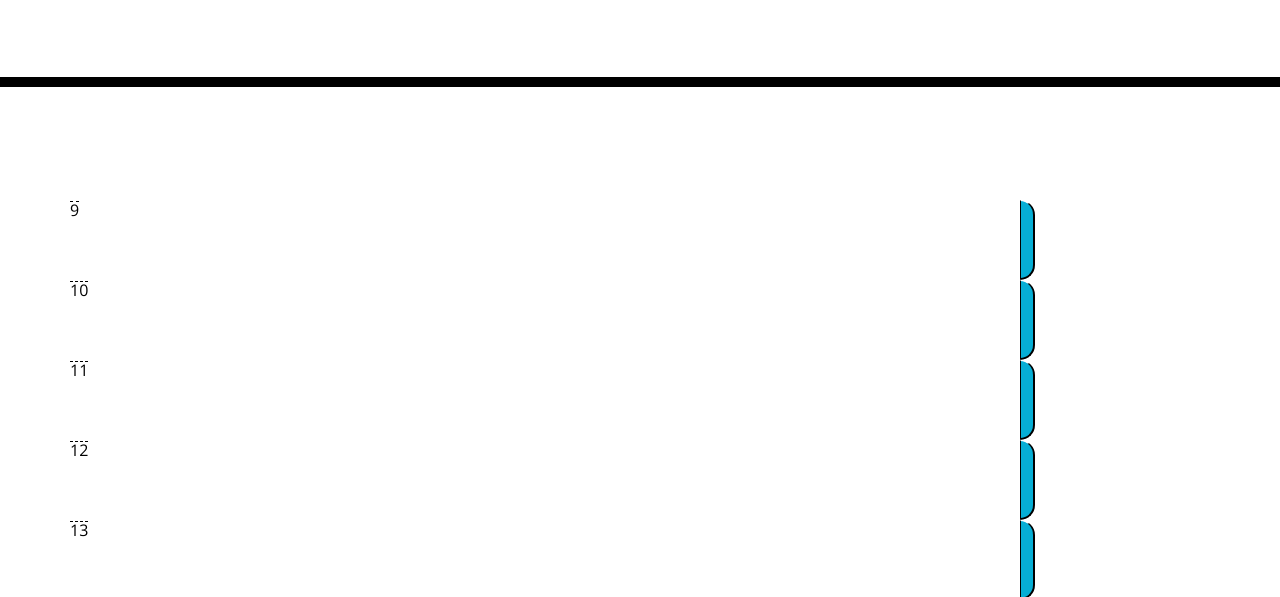
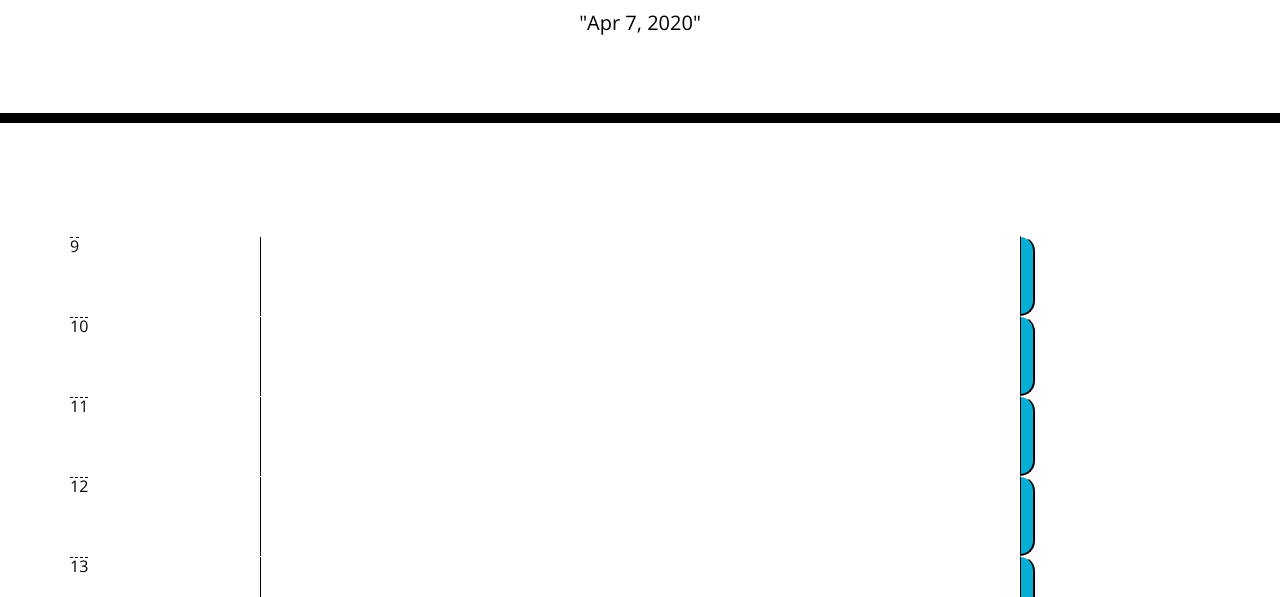
Before and after one commit to fftab/calendar, a plain HTML site: page index.html in a window 1280 px wide. Shown: the part 181-778 px from the top of the page. Drawn offline with nearby package versions, Linux system fonts and the light colour scheme.

Commit message:
Code Refactor.

```diff
--- a/index.html
+++ b/index.html
@@ -69,7 +69,7 @@
                 </div>
 
                 <!-- Input Column -->
-                <div id="to-do-input-column" class="col-md-8">
+                <div id="input-column" class="col-md-8">
 
 
 
--- a/script.js
+++ b/script.js
@@ -7,29 +7,35 @@ $(document).ready(function() {
     let workHours = [09, 10, 11, 12, 13, 14, 15, 16, 17];
 
     // initializing the current tasks stored in the input fields
-    let currentToDos = [];
+    let toDos = [];
 
     // initializing the timeColumn variable (will append time to this column)
     let timeColumn = $("#time-column"); // ERROR - $ not defined?
 
+    // Testing with Console
+    console.log(timeColumn);
+
     // initializing the input-column variable (will append input boxes to this column)
-    let toDoInputColumn = $("#to-do-input-cloumn");
+    let toDoInputColumn = $("#input-column");
 
-    // initializing the submitButtonColumn variable (will append submit buttons to this column)
+    // Testing with Console
+    console.log(toDoInputColumn);
+
+    // initializing the saveButtonColumn variable (will append submit buttons to this column)
     let saveButtonColumn = $("#save-button-column");
+
+    console.log(saveButtonColumn)
 
     // initializing the display date paragraph (will display info from moment.js as paragraph text)
     let displayDate = $("#currentDay");
 
     // using the moment.js API to retrieve the month day and year in real time
-    // let currentDate = 'https://moment.js.com/moment().format("ll")'; // Month Day Year
+    let currentDate = moment().format("ll"); // Month Day Year
 
-    // let currentTime = 'https://momentjs.com/moment().format("HH")'; // 24Hr Time Used to check time block
+    let currentHour = moment().format("HH"); // 24Hr Time Used to check time block
 
     // Displaying Month Day and Year from Moment
-    // displayDate.text(JSON.stringify(currentDate));
-
-    // current hour moment()
+    displayDate.text(JSON.stringify(currentDate));
 
     // Functions
     // =================================
@@ -37,21 +43,25 @@ $(document).ready(function() {
     // Function to Initialize the Calendar
     function initCalendar() {
 
-        //Grab local storage
-        //arr  = localstorage("",JSON.parse()); // grabs the string and turns it into object
-        //
+        // Grab local storage
+        // arr  = localstorage("",JSON.parse()); // grabs the string and turns it into object
+
         // Grab toDoList From The Local Storage
-        // toDoList = JSON.parse(localStorage.getItem("tasks"));
+        // toDos = JSON.parse(localStorage.getItem("tasks"));
 
         //Changed the date
         //JQ to grab the ID for the date
 
         // display page
-        //for loop to for arry
+
+        // For Loop to Populate
         for (i = 0; i < workHours.length; i++) {
 
             // Dynamically Create HTML Elements
             // =================================
+
+            // Create Time Label Elements
+
             // Create Rows for Time Labels
             let newTimeRow = $("<div>");
             // Assign Class of Row to New Time Row
@@ -71,12 +81,18 @@ $(document).ready(function() {
 
             // Creating Input Elements
 
+            // Create New Input Row
+            let newInputRow = $("<div>");
+            // Assigning Attribute
+            newInputRow.attr("class", "row");
             // Create New Input Element
             let newInput = $("<textarea>");
             // Assign an ID to newInput elements
-            newInput.attr("class", "row to-do-input");
+            newInput.attr("class", "to-do-input");
             // Append New Input Element to Input Column
-            toDoInputColumn.append(newInput);
+            newInputRow.append(newInput);
+            // append new input row to to do input column
+            toDoInputColumn.append(newInputRow);
 
             // Create Save Buttons
 
@@ -93,24 +109,30 @@ $(document).ready(function() {
 
     }
 
-    // function setWorkHoursClass() {
+    function setWorkHoursClass() {
 
-    // if ( < currentTime) {
+    if (worksHours[i] < currentHour) {
 
-    //     newTimeLabel.attr("class", "past");
+        newTimeLabel.attr("class", "past");
 
-    // }
-    // else if ( == currentTime) {
+    }
+    else if (workHours[i] == currentHour) {
 
-    // newTimeLabel.attr("class", "future");
+        newTimeLabel.attr("class", "present");
 
-    // }
+    }
+    else if (workHours[i] > currentHour){
 
-    // }
+        newTimeLabel.attr("class", "present");
 
+    }
+
+    }
 
     // Populate
     initCalendar();
+
+    setWorkHoursClass();
 
     // // Create Click Event Listener for Save Button
     // $("#save-button").onclick(function () {
--- a/style.css
+++ b/style.css
@@ -70,5 +70,6 @@ textarea {
   transition: all 0.3s ease-in-out;
 }
 
-.time-labels {
-}
+/* .time-labels {
+
+} */
```
